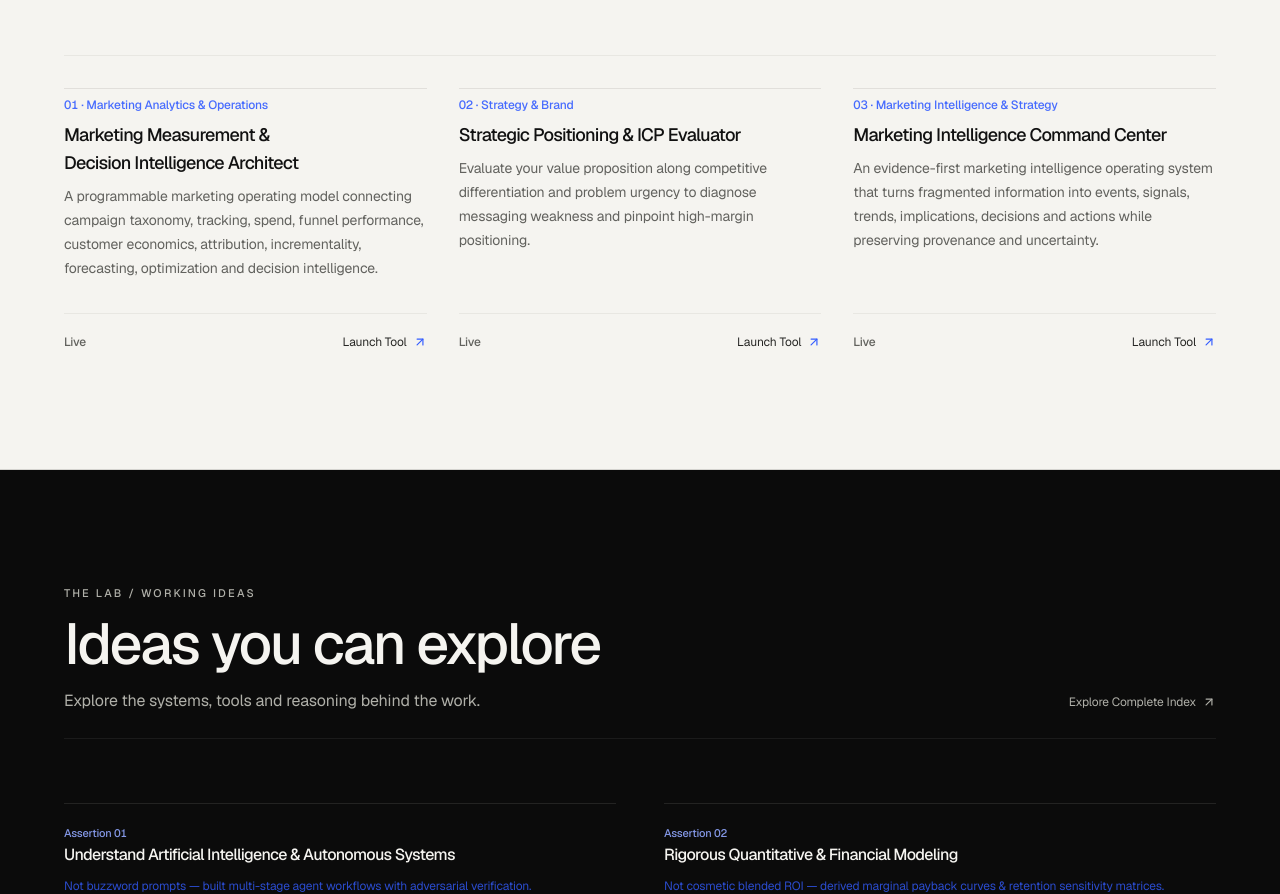
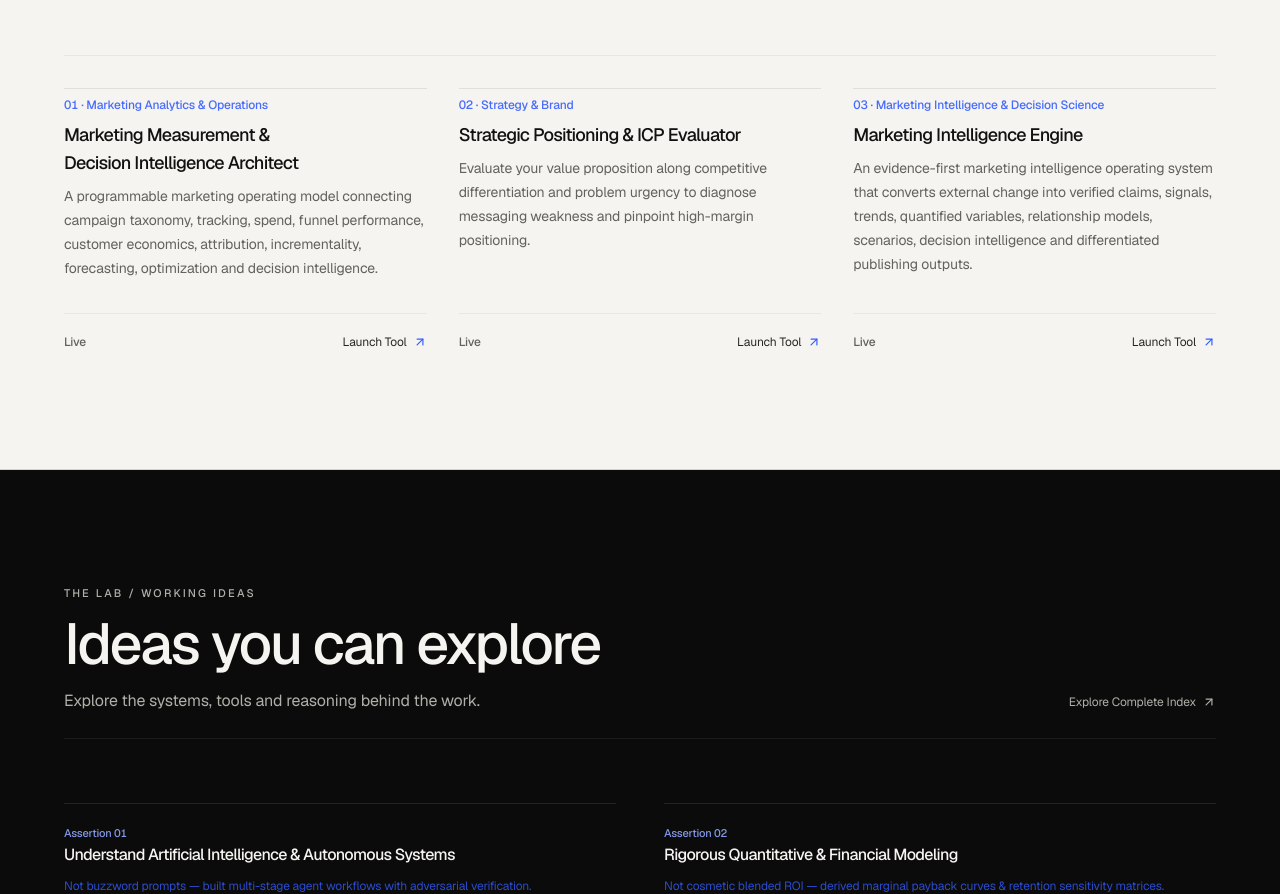
Before and after one commit to ManashProtimDeori/Manash-Protim-Deori, a React (Vite) app: page / in a window 1280 px wide. Shown: the part 7623-8517 px from the top of the page. Built offline with nearby package versions, Linux system fonts and the light colour scheme; no server answers.

Commit message:
Upgrade Marketing Intelligence Engine metadata to v5

```diff
--- a/src/data/tools.ts
+++ b/src/data/tools.ts
@@ -70,12 +70,12 @@ export const toolsData: ToolItem[] = [
   {
     id: 'tool-4',
     slug: 'marketing-brief-generator',
-    name: 'Marketing Intelligence Command Center',
-    category: 'Marketing Intelligence & Strategy',
+    name: 'Marketing Intelligence Engine',
+    category: 'Marketing Intelligence & Decision Science',
     status: 'Live',
-    version: 'v4.0',
-    description: 'An evidence-first marketing intelligence operating system that turns fragmented information into events, signals, trends, implications, decisions and actions while preserving provenance and uncertainty.',
-    instructions: 'Use global filters and role context to explore the synthetic intelligence environment. Inspect developments, trace signals into trends, compare company and platform activity, examine counter-evidence, run scenarios, build decision priorities and drill every conclusion back to its evidence trail.',
+    version: 'v5.0',
+    description: 'An evidence-first marketing intelligence operating system that converts external change into verified claims, signals, trends, quantified variables, relationship models, scenarios, decision intelligence and differentiated publishing outputs.',
+    instructions: 'Use the command center to move from evidence to quantified business variables. Inspect provenance, manipulate scenario assumptions, lock variables, trace downstream effects, review early warnings, interrogate stored intelligence, compare decision options and inspect the daily publishing contract.',
     features: [
       '20 interconnected intelligence modules spanning command center, daily brief, signals, trends, companies, platforms, competitors, technology, consumers, categories, regulation, research, geography, scenarios, decisions and sources',
       'Deterministic demo corpus with 360 intelligence records, 120 signals, 28 trends, 30 companies, 12 platforms, 15 industries and 720 evidence references',
@@ -84,11 +84,15 @@ export const toolsData: ToolItem[] = [
       'Explainable priority, novelty, confidence, signal-strength, evidence-quality and decision-priority scoring with visible assumptions',
       'Decision Intelligence buckets for Act Now, Test, Watch, Prepare and Ignore for Now with configurable impact and confidence thresholds',
       'Role-aware relevance, global search/filtering, watchlist behavior, intelligence compression and evidence/source inspection',
-      'Strict demo labeling so synthetic records are never represented as current real-world claims'
+      'Strict demo labeling so synthetic records are never represented as current real-world claims',
+      'Quantification engine with provenance-aware variables, relationship types, variable locking, scenario propagation, Monte Carlo ranges and sensitivity analysis',
+      'Source-registry prioritization, daily-run observability, data-quality metrics, early-warning detection, stored-intelligence query interface and differentiated publishing studio',
+      'Production integration scaffold with authenticated run contract, readiness endpoint, Supabase schema and server-only environment configuration'
     ],
-    technologies: ['React 19', 'TypeScript', 'Native SVG', 'Deterministic Intelligence Graph', 'Explainable Scoring Engine'],
+    technologies: ['React 19', 'TypeScript', 'Native SVG', 'Deterministic Intelligence Graph', 'Scenario Engine', 'Supabase Schema'],
     interactiveComponent: 'BriefGenerator',
     changelog: [
+      { version: 'v5.0', date: '2026-09', notes: 'Added quantified variables, relationship modeling, what-if simulation, early warning, orchestration contracts and publication pipeline architecture' },
       { version: 'v4.0', date: '2026-09', notes: 'Re-architected brief generator into enterprise marketing intelligence, signal detection and decision briefing operating system' },
       { version: 'v1.0', date: '2026-03', notes: 'Initial public release' }
     ]
```
